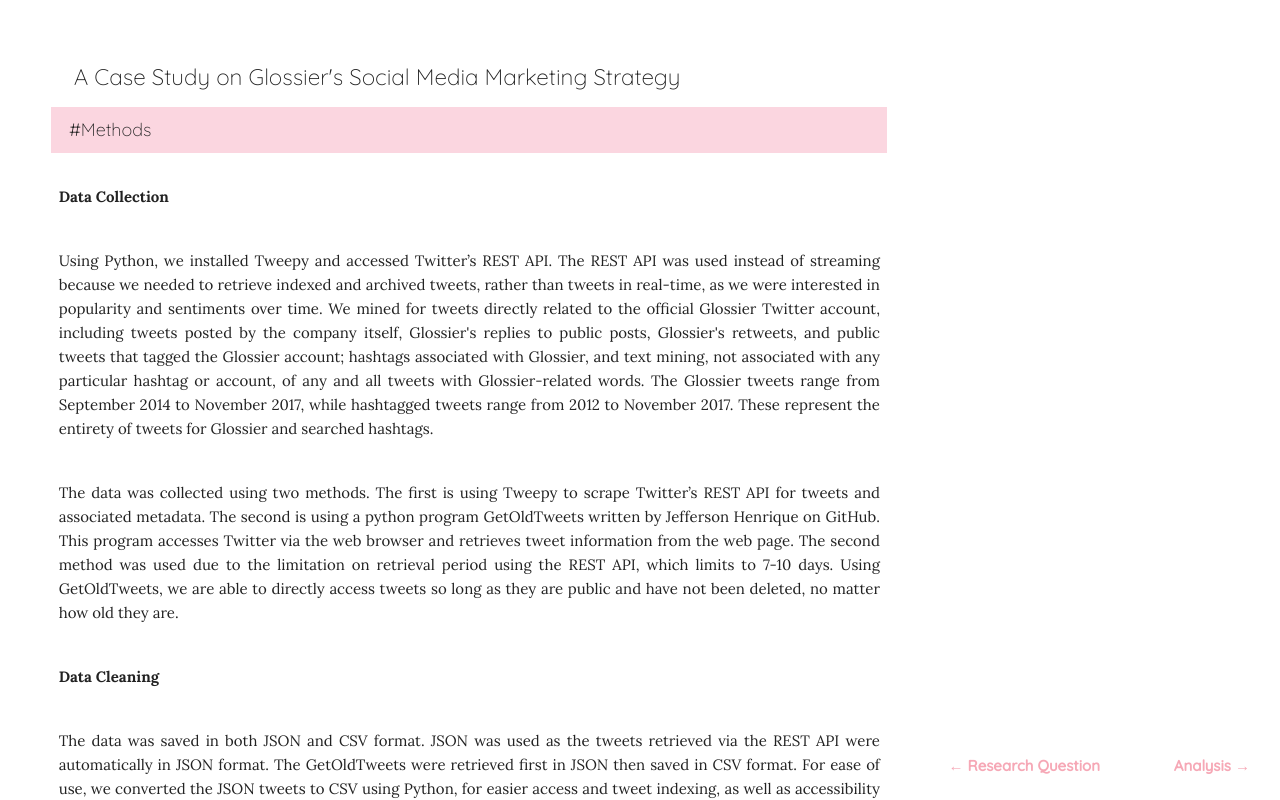
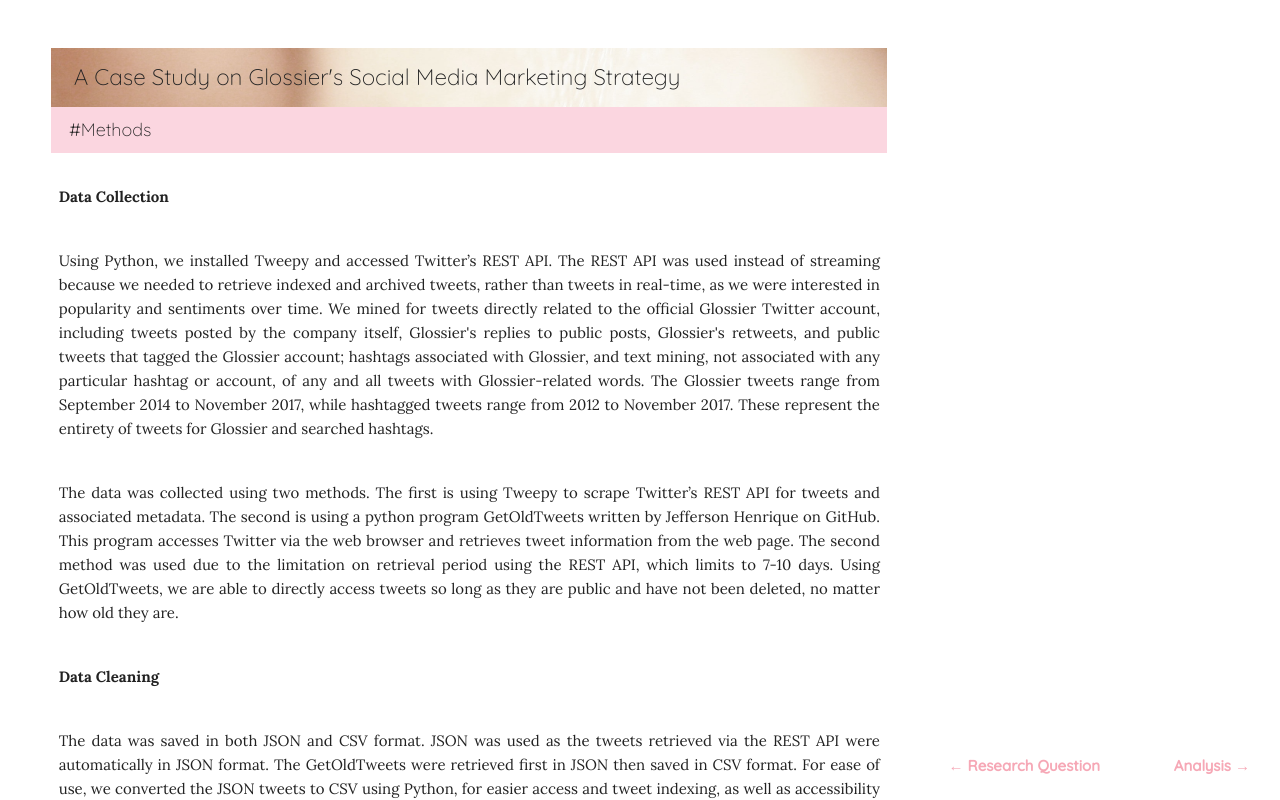
Before and after one commit to navi1218/infx547finalproject, a plain HTML site: page methods.html in a window 1280 px wide. Drawn offline with Linux system fonts and the light colour scheme.

Commit message:
Add files via upload

```diff
--- a/css/demo.css
+++ b/css/demo.css
@@ -373,7 +373,7 @@
     padding-top:0.5em;
     padding-left: 1em;
     padding-bottom: 0.5em;
-    background-image: url('img/anna-sastre-3401.jpg');
+    background-image: url('https://raw.githubusercontent.com/navi1218/infx547finalproject/master/img/anna-sastre-3401.jpg');
     background-size: 60em;
     background-position-y: 0;
     background-position-x: right;
```
